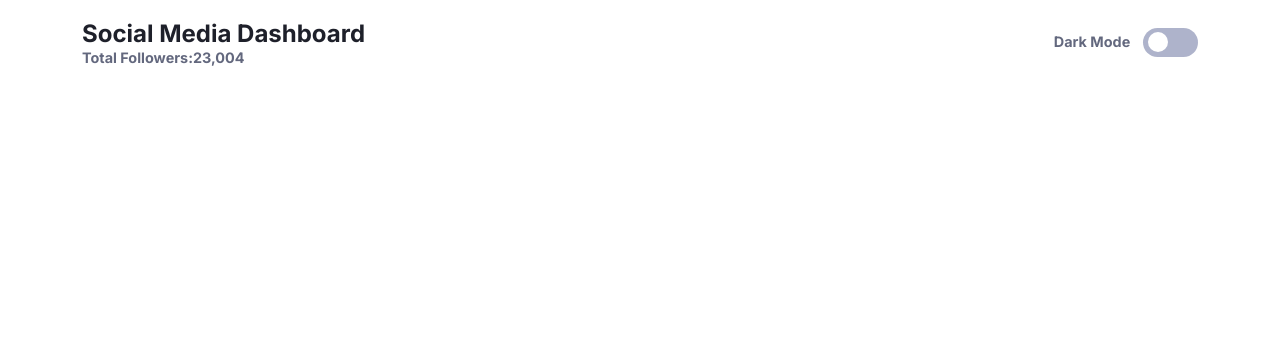
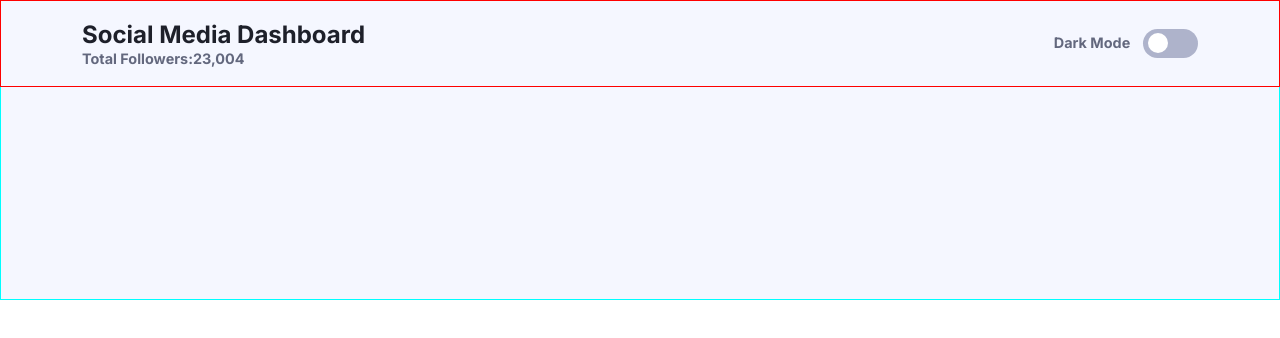
Before and after one commit to elangyudha280/social-media-dashboard-template, a React (Create React App) app: page / in a window 1280 px wide. Shown: the top 338 px of the page. Built offline with nearby package versions, Linux system fonts and the light colour scheme.

Commit message:
selesai desain bg pattern

```diff
--- a/public/css/main.css
+++ b/public/css/main.css
@@ -38,7 +38,9 @@ html[data-colormode='dark'] {
 
 .nav-main {
   padding: 1em 0;
+  border: 1px solid red;
   font-family: var(--font);
+  z-index: 5;
 }
 
 .nav-main .left-nav {
@@ -106,6 +108,17 @@ html[data-colormode='dark'] {
   border-radius: 50%;
 }
 
+.bg-pattern {
+  position: absolute;
+  top: 0;
+  left: 0;
+  z-index: 1;
+  width: 100%;
+  background: var(--topBgPattern);
+  height: 300px;
+  border: 1px solid cyan;
+}
+
 @media only screen and (max-width: 500px) {
   .nav-main .left-nav {
     margin-bottom: 0.7em;
--- a/src/App.js
+++ b/src/App.js
@@ -4,13 +4,15 @@
 import Navbar from './component/navbar.jsx'
 
 // import component bg pattern
-
+import BgPattern from './component/bgPattern.jsx'
 
 function App() {
   return (
       <>
       {/* component navbar */}
        <Navbar/>
+       {/* component bg pattern */}
+       <BgPattern/>
       </>
   );
 }
--- a/src/_cssReact.scss
+++ b/src/_cssReact.scss
@@ -39,8 +39,9 @@ html[data-colormode='dark'] {
 
 .nav-main {
   padding: 1em 0;
+  border: 1px solid red;
   font-family: var(--font);
-
+  z-index: 5;
   .left-nav {
     padding: 0;
   }
@@ -102,6 +103,19 @@ html[data-colormode='dark'] {
   }
 }
 
+// CODE FOR SECTION BG PATTERN
+
+.bg-pattern {
+  position: absolute;
+  top: 0;
+  left: 0;
+  z-index: 1;
+  width: 100%;
+  background: var(--topBgPattern);
+  height: 300px;
+  border: 1px solid cyan;
+}
+
 // media < 400px
 
 @media only screen and (max-width: 500px) {
--- /dev/null
+++ b/src/component/bgPattern.jsx
@@ -0,0 +1,14 @@
+
+
+
+
+
+const BgPattern = ()=>{
+    return(
+       <section className="bg-pattern">
+
+       </section>
+    )
+}
+
+export default BgPattern;
```
Also changed, not shown: 1 other file (tests, documents, lock files or other folders).
